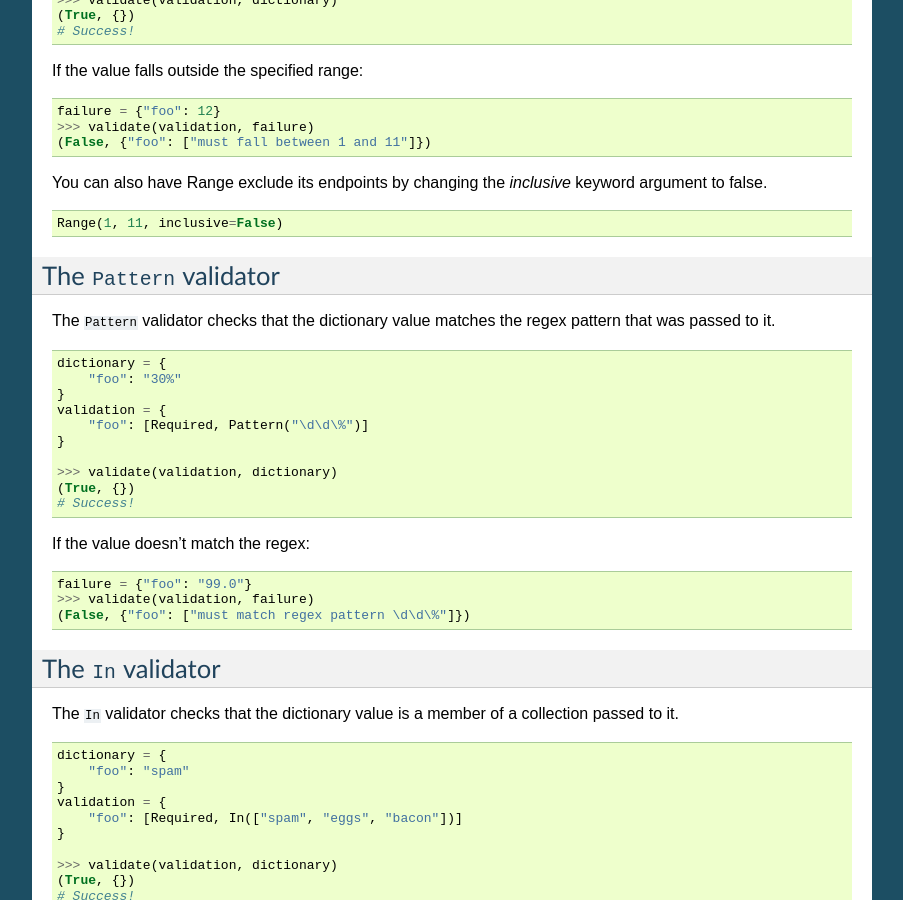
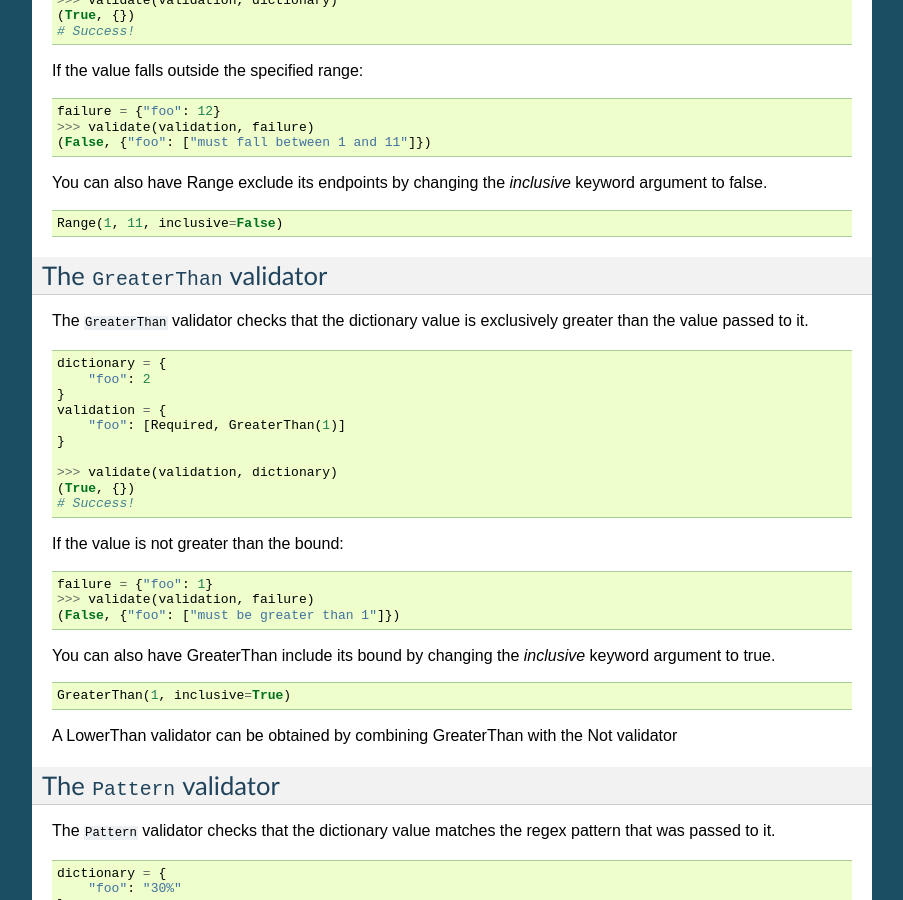
Before and after one commit to mansam/validator.py, a Sphinx documentation site: the page built from docs/index.rst, in a window 1280 px wide and 900 px high, scrolled down 3217 px. Shown: the whole window, without its empty margins (198-1101 px from the left). Built offline with Sphinx 7.4.7, drawn with Linux system fonts in a browser that asks for light colours; some of the changed text lies outside the part shown.

Commit message:
Added the GreaterThan validator

```diff
--- a/docs/index.rst
+++ b/docs/index.rst
@@ -195,6 +195,40 @@ You can also have Range exclude its endpoints by changing the `inclusive` keywor
 .. code-block:: python
 
     Range(1, 11, inclusive=False)
+
+The ``GreaterThan`` validator
+-----------------------------
+
+The ``GreaterThan`` validator checks that the dictionary value is exclusively greater than the value passed to it.
+
+.. code-block:: python
+
+    dictionary = {
+        "foo": 2
+    }
+    validation = {
+        "foo": [Required, GreaterThan(1)]
+    }
+
+    >>> validate(validation, dictionary)
+    (True, {})
+    # Success!
+
+If the value is not greater than the bound:
+
+.. code-block:: python
+
+    failure = {"foo": 1}
+    >>> validate(validation, failure)
+    (False, {"foo": ["must be greater than 1"]})
+
+You can also have GreaterThan include its bound by changing the `inclusive` keyword argument to true.
+
+.. code-block:: python
+
+    GreaterThan(1, inclusive=True)
+
+A LowerThan validator can be obtained by combining GreaterThan with the Not validator
 
 The ``Pattern`` validator
 --------------------------
```
Also changed, not shown: validator/__init__.py (+30 -0 lines), 1 other file.
